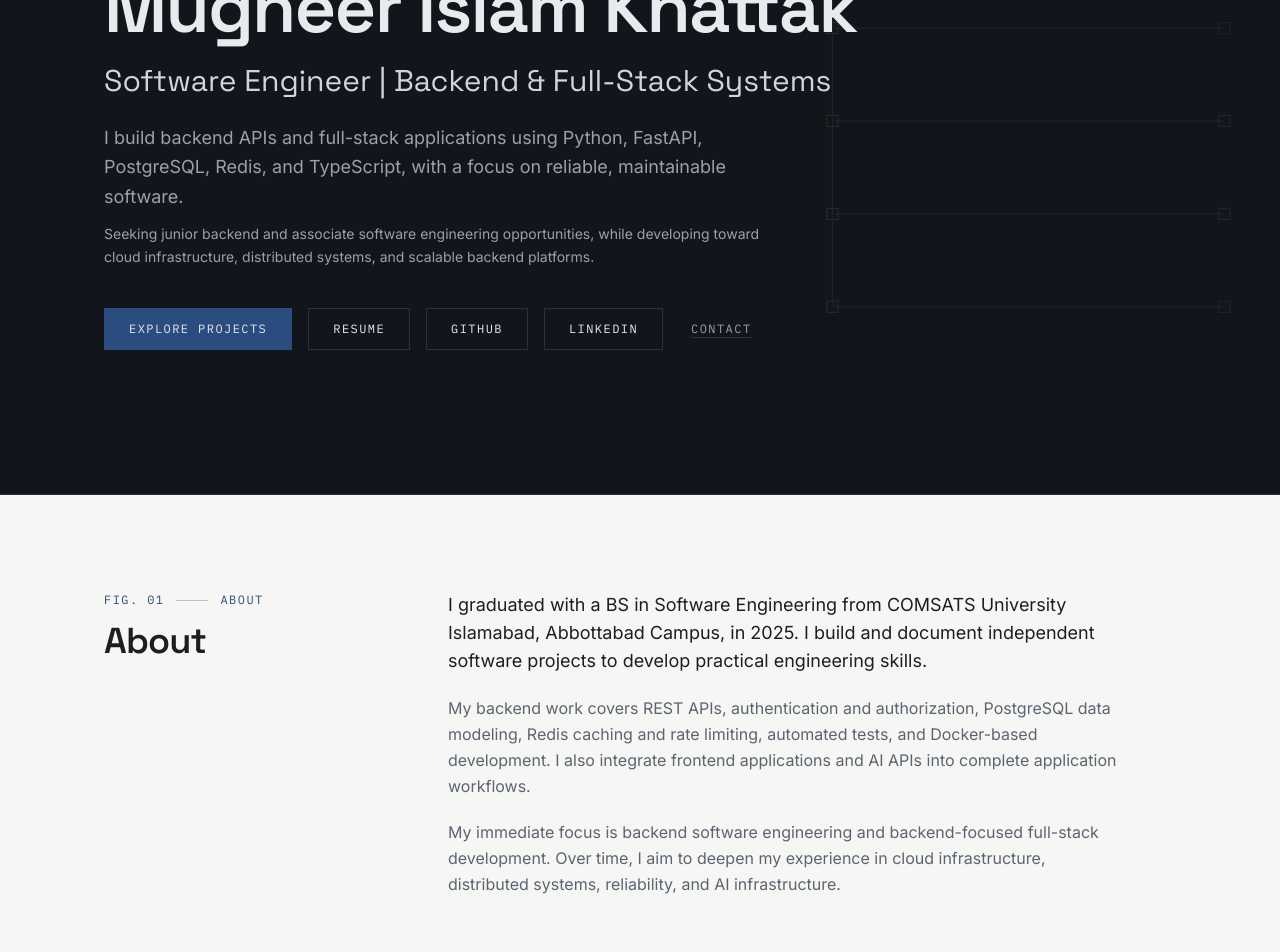
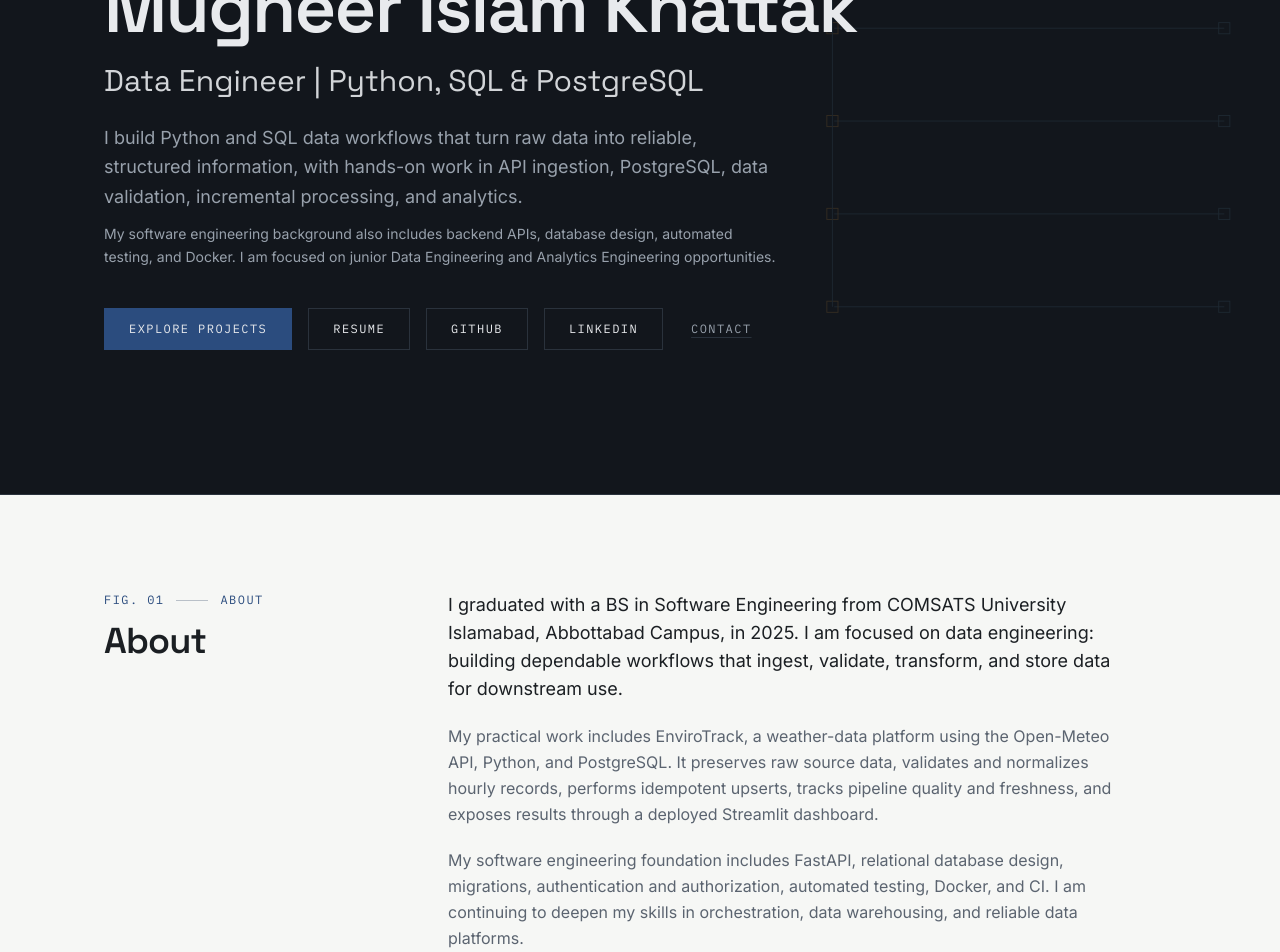
Before and after one commit to Mugheerik/mugheer-site, a React (Vite) app: page / in a window 1280 px wide. Shown: the part 280-1232 px from the top of the page. Built offline with nearby package versions, Linux system fonts and the light colour scheme.

Commit message:
Align portfolio with Data Engineering direction

```diff
--- a/src/content/profile.ts
+++ b/src/content/profile.ts
@@ -1,8 +1,8 @@
 export const profile = {
   name: "Mugheer Islam Khattak",
-  role: "Software Engineer | Backend & Full-Stack Systems",
+  role: "Data Engineer | Python, SQL & PostgreSQL",
   location: "Abbottabad, Pakistan",
-  email: "Mugheer.ik@gmail.com",
+  email: "mugheer.ik1@gmail.com",
   github: "https://github.com/Mugheerik",
   linkedin: "https://www.linkedin.com/in/mugheer-islam-khattak-7a1ab831b/",
   resumePath: "/Mugheer_Islam_Khattak_Resume.pdf",
@@ -10,9 +10,9 @@ export const profile = {
 
 export const hero = {
   supportingText:
-    "I build backend APIs and full-stack applications using Python, FastAPI, PostgreSQL, Redis, and TypeScript, with a focus on reliable, maintainable software.",
+    "I build Python and SQL data workflows that turn raw data into reliable, structured information, with hands-on work in API ingestion, PostgreSQL, data validation, incremental processing, and analytics.",
   secondaryText:
-    "Seeking junior backend and associate software engineering opportunities, while developing toward cloud infrastructure, distributed systems, and scalable backend platforms.",
+    "My software engineering background also includes backend APIs, database design, automated testing, and Docker. I am focused on junior Data Engineering and Analytics Engineering opportunities.",
   primaryCta: {
     label: "Explore Projects",
     href: "#work",
@@ -35,9 +35,9 @@ export const hero = {
 
 export const about = {
   paragraphs: [
-    "I graduated with a BS in Software Engineering from COMSATS University Islamabad, Abbottabad Campus, in 2025. I build and document independent software projects to develop practical engineering skills.",
-    "My backend work covers REST APIs, authentication and authorization, PostgreSQL data modeling, Redis caching and rate limiting, automated tests, and Docker-based development. I also integrate frontend applications and AI APIs into complete application workflows.",
-    "My immediate focus is backend software engineering and backend-focused full-stack development. Over time, I aim to deepen my experience in cloud infrastructure, distributed systems, reliability, and AI infrastructure.",
+    "I graduated with a BS in Software Engineering from COMSATS University Islamabad, Abbottabad Campus, in 2025. I am focused on data engineering: building dependable workflows that ingest, validate, transform, and store data for downstream use.",
+    "My practical work includes EnviroTrack, a weather-data platform using the Open-Meteo API, Python, and PostgreSQL. It preserves raw source data, validates and normalizes hourly records, performs idempotent upserts, tracks pipeline quality and freshness, and exposes results through a deployed Streamlit dashboard.",
+    "My software engineering foundation includes FastAPI, relational database design, migrations, authentication and authorization, automated testing, Docker, and CI. I am continuing to deepen my skills in orchestration, data warehousing, and reliable data platforms.",
   ],
 };
 
```
